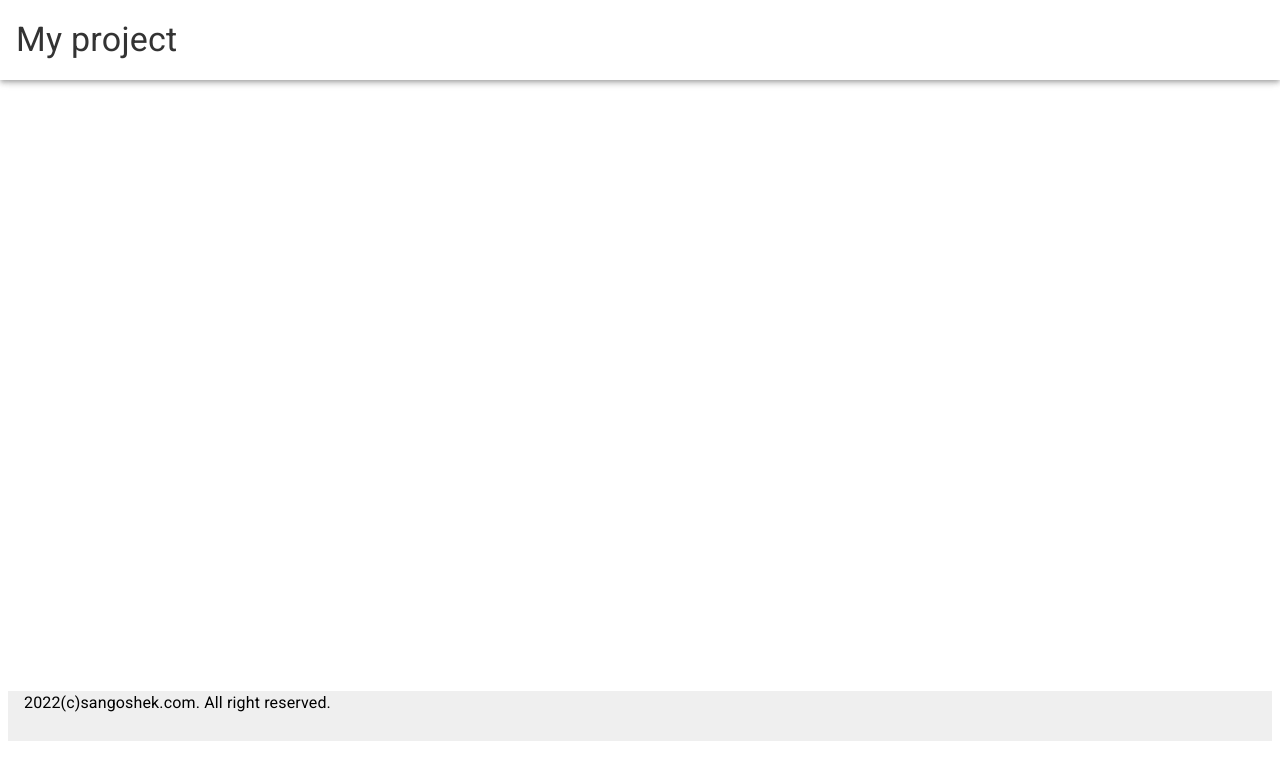
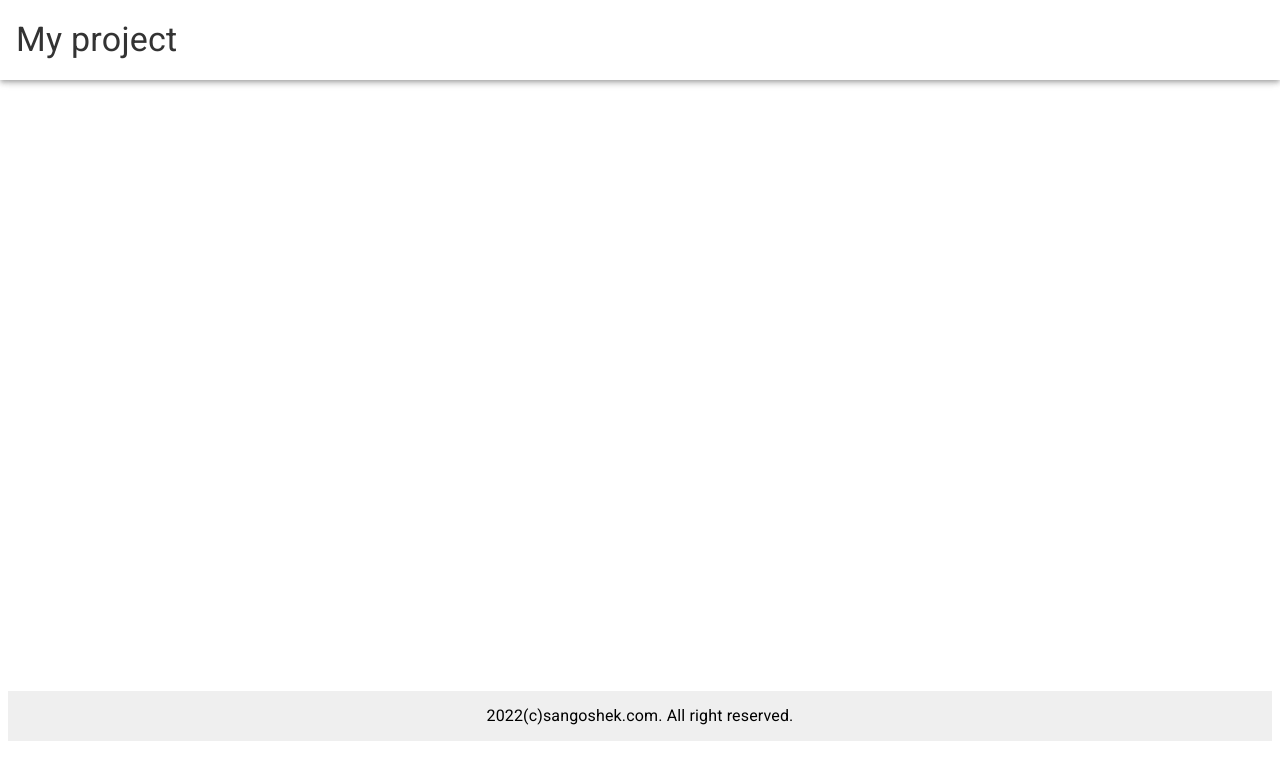
Before and after one commit to sangoshek/nodejs-fullstack-boilerplate, a Next.js app: page / in a window 1280 px wide. Shown: the top 780 px of the page. Built offline with nearby package versions, Linux system fonts and the light colour scheme.

Commit message:
update footer

```diff
--- a/src/components/Footer/Footer.tsx
+++ b/src/components/Footer/Footer.tsx
@@ -12,7 +12,11 @@ type FooterProps = {
 
 const Footer: FC<FooterProps> = (props:FooterProps) => {
     return (
-        <StyledFooter component="nav">
+        <StyledFooter
+            direction="row"
+            justifyContent="center"
+            alignItems="center"
+            >
             <ContentWrapperMaxWidth>
                 <Typography variant="body1" component="span">{props.copyright}</Typography>
             </ContentWrapperMaxWidth>
```
